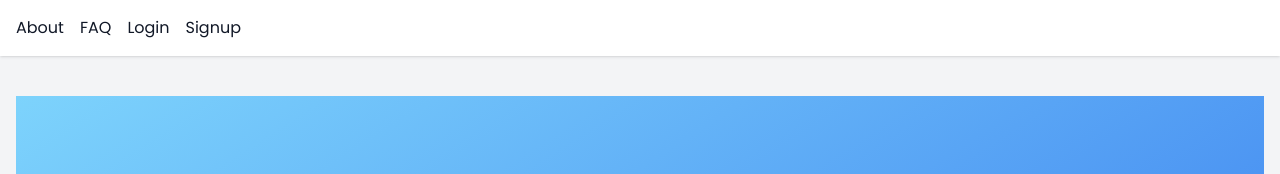
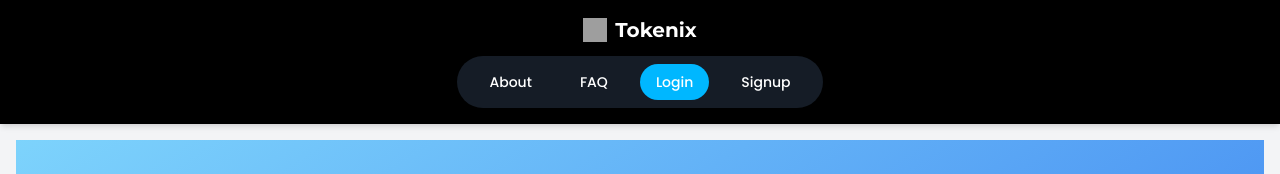
Before and after one commit to Vintr0n/AuthentiClip, a React (Vite) app in the folder frontend/: page /login in a window 1280 px wide. Shown: the top 174 px of the page. Built offline with nearby package versions, Linux system fonts and the light colour scheme; grey boxes are pictures that could not be loaded.

Commit message:
Header bar

```diff
--- a/frontend/src/components/Header.jsx
+++ b/frontend/src/components/Header.jsx
@@ -1,4 +1,4 @@
-import { Link, useNavigate } from 'react-router-dom';
+import { NavLink, useNavigate } from 'react-router-dom';
 import { useAuth } from './AuthContext';
 
 export default function Header() {
@@ -6,45 +6,68 @@ export default function Header() {
   const navigate = useNavigate();
 
   const handleLogout = async () => {
-    const token = localStorage.getItem("access_token");
-    await fetch("https://video-auth-serverside.onrender.com/auth/logout", {
-      method: "POST",
+    const token = localStorage.getItem('access_token');
+    await fetch('https://video-auth-serverside.onrender.com/auth/logout', {
+      method: 'POST',
       headers: {
         Authorization: `Bearer ${token}`,
       },
     });
 
-    localStorage.removeItem("access_token");
-    logout();  // optional to clear context state
-    navigate("/login");
+    localStorage.removeItem('access_token');
+    logout();
+    navigate('/login');
   };
 
+  const navLinkClass = ({ isActive }) =>
+    `px-4 py-2 rounded-full text-sm font-medium transition ${
+      isActive ? 'bg-accent text-white' : 'text-white hover:bg-gray-700/60'
+    }`;
+
   return (
-    <nav className="bg-white shadow p-4 mb-6">
-      <ul className="flex space-x-4 items-center">
-        <li><Link to="/about" className="hover:underline">About</Link></li>
-        <li><Link to="/faq" className="hover:underline">FAQ</Link></li>
+    <header className="bg-black text-white py-4 shadow-md">
+      <div className="container mx-auto flex flex-col items-center justify-center">
+        {/* Logo */}
+        <div className="flex items-center space-x-2 mb-3">
+          <img src="/logo.png" alt="Logo" className="w-6 h-6" />
+          <h1 className="text-xl font-bold font-montserrat">Tokenix</h1>
+        </div>
+
+        {/* Rounded Nav Container */}
+        <nav className="bg-gray-800/70 backdrop-blur-md px-4 py-2 rounded-full flex space-x-4">
+          <NavLink to="/about" className={navLinkClass}>
+            About
+          </NavLink>
+          <NavLink to="/faq" className={navLinkClass}>
+            FAQ
+          </NavLink>
           {user ? (
             <>
-            <li><Link to="/upload" className="hover:underline">Upload</Link></li>
-            <li><Link to="/verify" className="hover:underline">Verify</Link></li>
-            <li className="ml-auto text-sm text-gray-700">Hi, {user.username}</li>
-            <li>
+              <NavLink to="/upload" className={navLinkClass}>
+                Upload
+              </NavLink>
+              <NavLink to="/verify" className={navLinkClass}>
+                Verify
+              </NavLink>
               <button
                 onClick={handleLogout}
-                className="bg-red-600 text-white px-3 py-1 rounded hover:bg-red-700"
+                className="px-4 py-2 rounded-full bg-red-600 hover:bg-red-700 text-white text-sm font-medium transition"
               >
                 Logout
               </button>
-            </li>
             </>
           ) : (
             <>
-            <li className="ml-auto"><Link to="/login" className="hover:underline">Login</Link></li>
-            <li><Link to="/signup" className="hover:underline">Signup</Link></li>
+              <NavLink to="/login" className={navLinkClass}>
+                Login
+              </NavLink>
+              <NavLink to="/signup" className={navLinkClass}>
+                Signup
+              </NavLink>
             </>
           )}
-      </ul>
         </nav>
+      </div>
+    </header>
   );
 }
```
Lines whose indentation alone changed are shown as unchanged.
